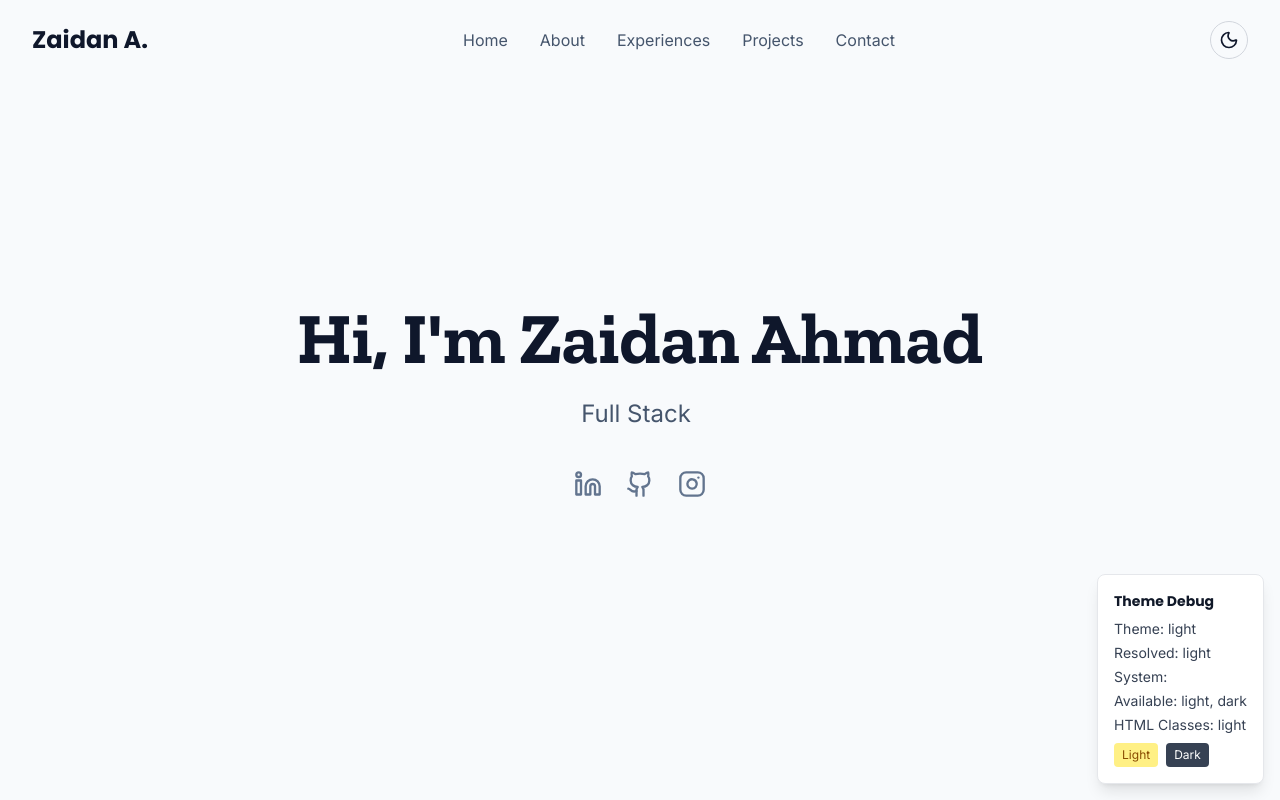
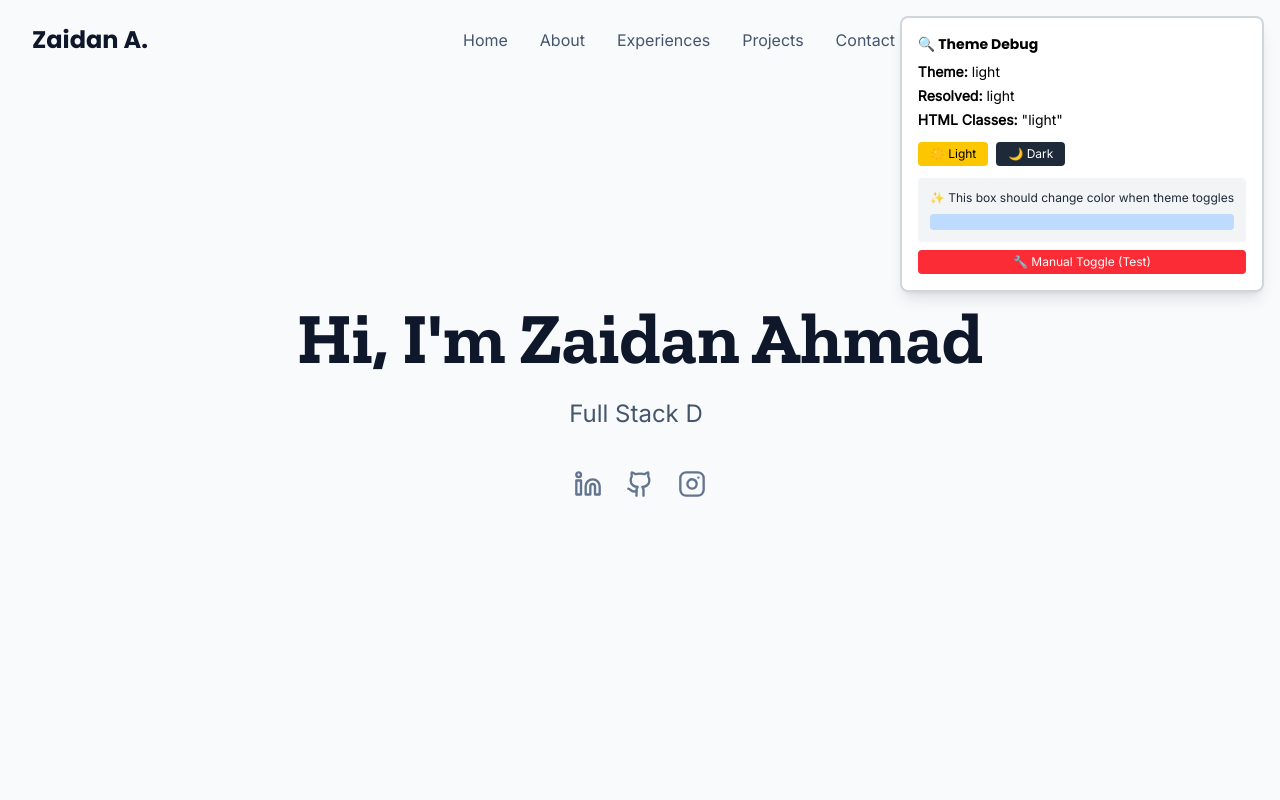
Before and after one commit to deeztrzl/portofolio, a Next.js app in the folder app/: page / in a window 1280 px wide. Shown: the top 800 px of the page. Built offline with nearby package versions, Linux system fonts and the light colour scheme.

Commit message:
new file:   app/src/app/components/simple-theme-test.tsx

```diff
--- /dev/null
+++ b/app/src/app/components/simple-theme-test.tsx
@@ -0,0 +1,94 @@
+"use client";
+
+import { useTheme } from "next-themes";
+import { useEffect, useState } from "react";
+
+export function SimpleThemeTest() {
+  const [mounted, setMounted] = useState(false);
+  const { theme, setTheme, resolvedTheme } = useTheme();
+  const [htmlClasses, setHtmlClasses] = useState("");
+
+  useEffect(() => {
+    setMounted(true);
+
+    // Monitor HTML class changes
+    const observer = new MutationObserver(() => {
+      setHtmlClasses(document.documentElement.className);
+    });
+
+    observer.observe(document.documentElement, {
+      attributes: true,
+      attributeFilter: ['class']
+    });
+
+    setHtmlClasses(document.documentElement.className);
+
+    return () => observer.disconnect();
+  }, []);
+
+  // Debug log theme changes
+  useEffect(() => {
+    if (mounted) {
+      console.log("Theme Debug:", { theme, resolvedTheme, htmlClasses });
+    }
+  }, [theme, resolvedTheme, htmlClasses, mounted]);
+
+  if (!mounted) return null;
+
+  return (
+    <div className="fixed top-4 right-4 p-4 bg-white dark:bg-slate-800 border-2 border-gray-300 dark:border-gray-600 rounded-lg shadow-lg text-sm max-w-sm z-50">
+      <h3 className="text-black dark:text-white font-bold mb-2">🔍 Theme Debug</h3>
+      <div className="space-y-1 text-black dark:text-white">
+        <p><strong>Theme:</strong> {theme || 'undefined'}</p>
+        <p><strong>Resolved:</strong> {resolvedTheme || 'undefined'}</p>
+        <p><strong>HTML Classes:</strong> "{htmlClasses}"</p>
+      </div>
+
+      <div className="space-x-2 mt-3">
+        <button
+          onClick={() => {
+            console.log("Setting theme to light");
+            setTheme('light');
+          }}
+          className="px-3 py-1 bg-yellow-400 text-black rounded text-xs hover:bg-yellow-500"
+        >
+          ☀️ Light
+        </button>
+        <button
+          onClick={() => {
+            console.log("Setting theme to dark");
+            setTheme('dark');
+          }}
+          className="px-3 py-1 bg-gray-800 text-white rounded text-xs hover:bg-gray-900"
+        >
+          🌙 Dark
+        </button>
+      </div>
+
+      <div className="mt-3 p-3 bg-gray-100 dark:bg-gray-700 rounded transition-colors duration-300">
+        <p className="text-gray-800 dark:text-gray-200 text-xs">
+          ✨ This box should change color when theme toggles
+        </p>
+        <div className="mt-2 h-4 bg-blue-200 dark:bg-blue-800 rounded"></div>
+      </div>
+
+      <button
+        onClick={() => {
+          // Manual DOM manipulation test
+          const html = document.documentElement;
+          const isDark = html.classList.contains('dark');
+          if (isDark) {
+            html.classList.remove('dark');
+            console.log("Manually removed dark class");
+          } else {
+            html.classList.add('dark');
+            console.log("Manually added dark class");
+          }
+        }}
+        className="mt-2 w-full px-2 py-1 bg-red-500 text-white rounded text-xs hover:bg-red-600"
+      >
+        🔧 Manual Toggle (Test)
+      </button>
+    </div>
+  );
+}
--- a/app/src/app/components/theme-switcher.tsx
+++ b/app/src/app/components/theme-switcher.tsx
@@ -6,19 +6,11 @@ import { Moon, Sun } from "lucide-react";
 
 export function ThemeSwitcher() {
   const [mounted, setMounted] = useState(false);
-  const { theme, setTheme, resolvedTheme, systemTheme } = useTheme();
+  const { theme, setTheme } = useTheme();
 
   useEffect(() => {
     setMounted(true);
   }, []);
-
-  // Debug logging
-  useEffect(() => {
-    if (mounted) {
-      console.log('Theme Debug:', { theme, resolvedTheme, systemTheme });
-      console.log('HTML classes:', document.documentElement.classList.toString());
-    }
-  }, [theme, resolvedTheme, systemTheme, mounted]);
 
   if (!mounted) {
     return (
@@ -28,31 +20,19 @@ export function ThemeSwitcher() {
     );
   }
 
-  const isDark = resolvedTheme === "dark";
-
-  const handleThemeToggle = () => {
-    const newTheme = isDark ? "light" : "dark";
-    console.log('Switching theme to:', newTheme);
+  const toggleTheme = () => {
+    const newTheme = theme === "dark" ? "light" : "dark";
     setTheme(newTheme);
-
-    // Force apply class immediately as fallback
-    setTimeout(() => {
-      if (newTheme === "dark") {
-        document.documentElement.classList.add("dark");
-      } else {
-        document.documentElement.classList.remove("dark");
-      }
-    }, 100);
+    console.log("Theme changed to:", newTheme);
   };
 
   return (
     <button
-      onClick={handleThemeToggle}
+      onClick={toggleTheme}
       className="p-2 rounded-full text-slate-900 dark:text-slate-200 hover:bg-gray-200 dark:hover:bg-gray-700 transition-colors duration-200 border border-gray-300 dark:border-gray-600"
-      aria-label={`Switch to ${isDark ? "light" : "dark"} mode`}
-      title={`Current: ${resolvedTheme || theme} - Click to switch`}
+      aria-label="Toggle theme"
     >
-      {isDark ? <Sun size={20} /> : <Moon size={20} />}
+      {theme === "dark" ? <Sun size={20} /> : <Moon size={20} />}
     </button>
   );
 }
--- a/app/src/app/globals.css
+++ b/app/src/app/globals.css
@@ -1,5 +1,6 @@
 @import "tailwindcss";
 
+/* CSS Variables for themes */
 :root {
   --background: #ffffff;
   --foreground: #171717;
@@ -10,37 +11,22 @@
   --foreground: #f1f5f9;
 }
 
-@theme inline {
-  --color-background: var(--background);
-  --color-foreground: var(--foreground);
-  --font-sans: var(--font-geist-sans);
-  --font-mono: var(--font-geist-mono);
-}
-
 html {
   scroll-behavior: smooth;
-}
-
-html, body {
-  transition: background-color 0.3s ease, color 0.3s ease;
 }
 
 body {
   font-family: var(--font-inter);
   background-color: var(--background);
   color: var(--foreground);
+  transition: background-color 0.3s ease, color 0.3s ease;
 }
 
 h1, h2, h3, h4, h5, h6 {
   font-family: var(--font-poppins);
 }
 
-/* Ensure all elements transition smoothly */
-*, *::before, *::after {
+/* Smooth transitions for all elements */
+* {
   transition: background-color 0.3s ease, border-color 0.3s ease, color 0.3s ease;
 }
-
-/* Fix any potential flash */
-.theme-transition-disable *, .theme-transition-disable *::before, .theme-transition-disable *::after {
-  transition: none !important;
-}
--- a/app/src/app/layout.tsx
+++ b/app/src/app/layout.tsx
@@ -41,16 +41,14 @@ export default function RootLayout({
   children: React.ReactNode;
 }>) {
   return (
-    <html lang="en" suppressHydrationWarning className="">
-      <head>
+    <html lang="en" suppressHydrationWarning>
+      <body className={`${poppins.variable} ${inter.variable} ${zillaSlab.variable} font-sans antialiased`}>
         <script dangerouslySetInnerHTML={{
           __html: `
+            (function() {
               try {
                 const savedTheme = localStorage.getItem('portfolio-theme');
-              const systemPrefersDark = window.matchMedia('(prefers-color-scheme: dark)').matches;
-              let themeToApply = savedTheme || (systemPrefersDark ? 'dark' : 'light');
-
-              if (themeToApply === 'dark') {
+                if (savedTheme === 'dark') {
                   document.documentElement.classList.add('dark');
                 } else {
                   document.documentElement.classList.remove('dark');
@@ -58,10 +56,9 @@ export default function RootLayout({
               } catch (error) {
                 console.error('Theme script error:', error);
               }
+            })();
           `
         }} />
-      </head>
-      <body className={`${poppins.variable} ${inter.variable} ${zillaSlab.variable} font-sans antialiased`}>
         <Providers>{children}</Providers>
       </body>
     </html>
--- a/app/src/app/page.tsx
+++ b/app/src/app/page.tsx
@@ -4,7 +4,7 @@ import About from './components/about';
 import Experiences from './components/experiences';
 import Projects from './components/projects';
 import Contact from './components/contact';
-import { ThemeDebugger } from './components/theme-debugger';
+import { SimpleThemeTest } from './components/simple-theme-test';
 import { Github, Linkedin, Instagram } from 'lucide-react';
 import Link from 'next/link';
 
@@ -39,7 +39,7 @@ export default function Page() {
       <Projects />
       <Contact />
       <Footer />
-      <ThemeDebugger />
+      <SimpleThemeTest />
     </div>
   );
 }
--- a/app/src/app/providers.tsx
+++ b/app/src/app/providers.tsx
@@ -1,25 +1,16 @@
 'use client'
 
 import { ThemeProvider } from 'next-themes'
-import { useEffect, useState } from 'react'
 
 export function Providers({ children }: { children: React.ReactNode }) {
-  const [mounted, setMounted] = useState(false)
-
-  useEffect(() => {
-    setMounted(true)
-  }, [])
-
   return (
     <ThemeProvider
       attribute="class"
       defaultTheme="light"
       enableSystem={false}
-      disableTransitionOnChange={false}
       storageKey="portfolio-theme"
-      forcedTheme={mounted ? undefined : "light"}
     >
-      {mounted ? children : <div style={{ visibility: 'hidden' }}>{children}</div>}
+      {children}
     </ThemeProvider>
   )
 }
```
Lines whose indentation alone changed are shown as unchanged.
